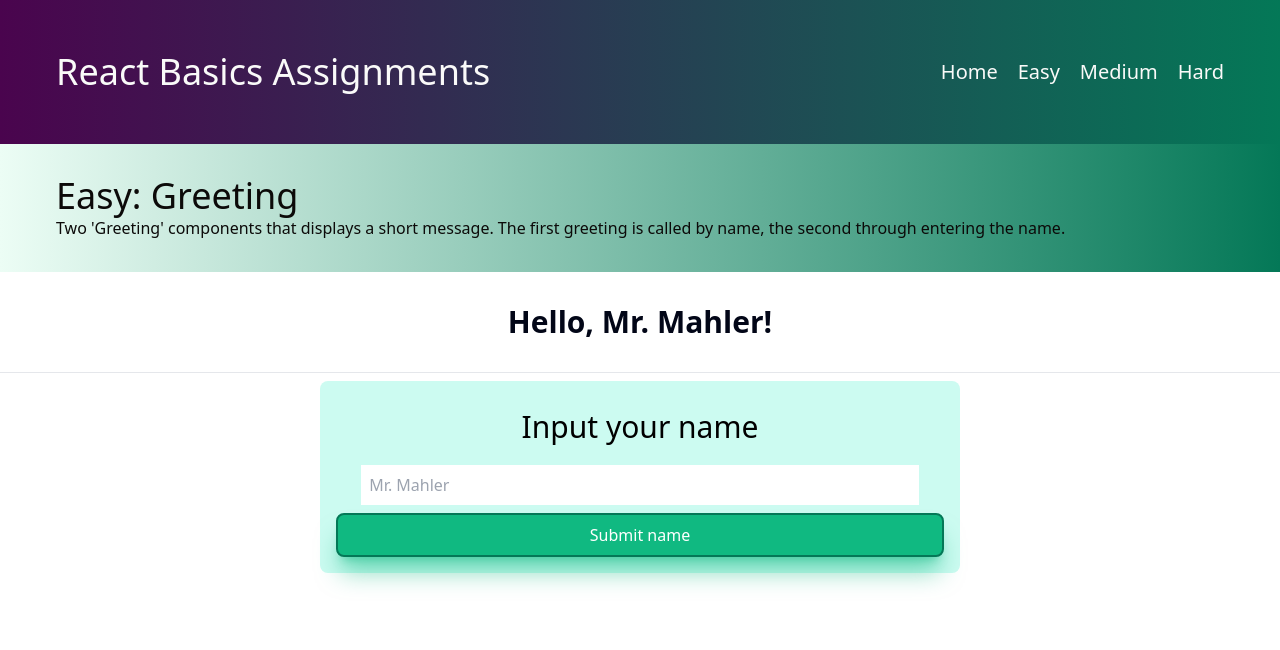
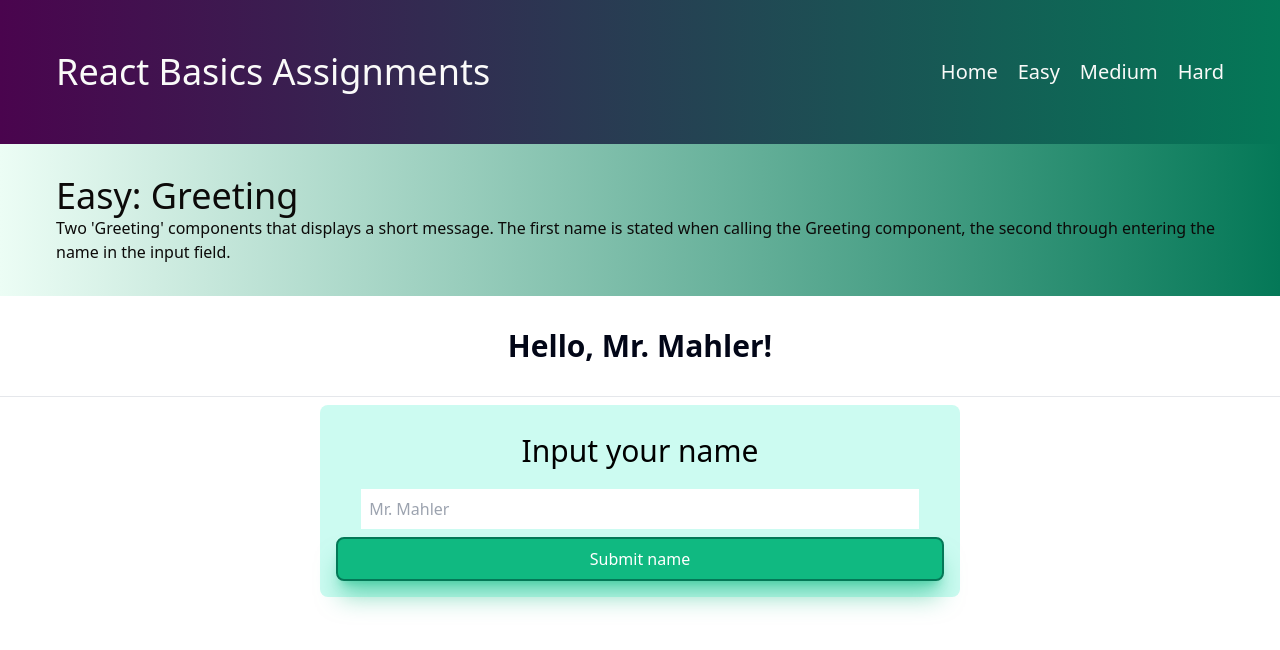
Before and after one commit to barlunden/reactbasics, a React (Create React App) app: page /Easy in a window 1280 px wide. Shown: the top 650 px of the page. Built offline with nearby package versions, Linux system fonts and the light colour scheme.

Commit message:
Update Easy.js

```diff
--- a/src/pages/Easy.js
+++ b/src/pages/Easy.js
@@ -7,7 +7,7 @@ function Easy() {
     <>
       <Pagetitle
         title="Easy: Greeting"
-        subtitle="Two 'Greeting' components that displays a short message. The first greeting is called by name, the second through entering the name."
+        subtitle="Two 'Greeting' components that displays a short message. The first name is stated when calling the Greeting component, the second through entering the name in the input field."
       />
       <Greeting name="Mr. Mahler" />
       <hr />
```
